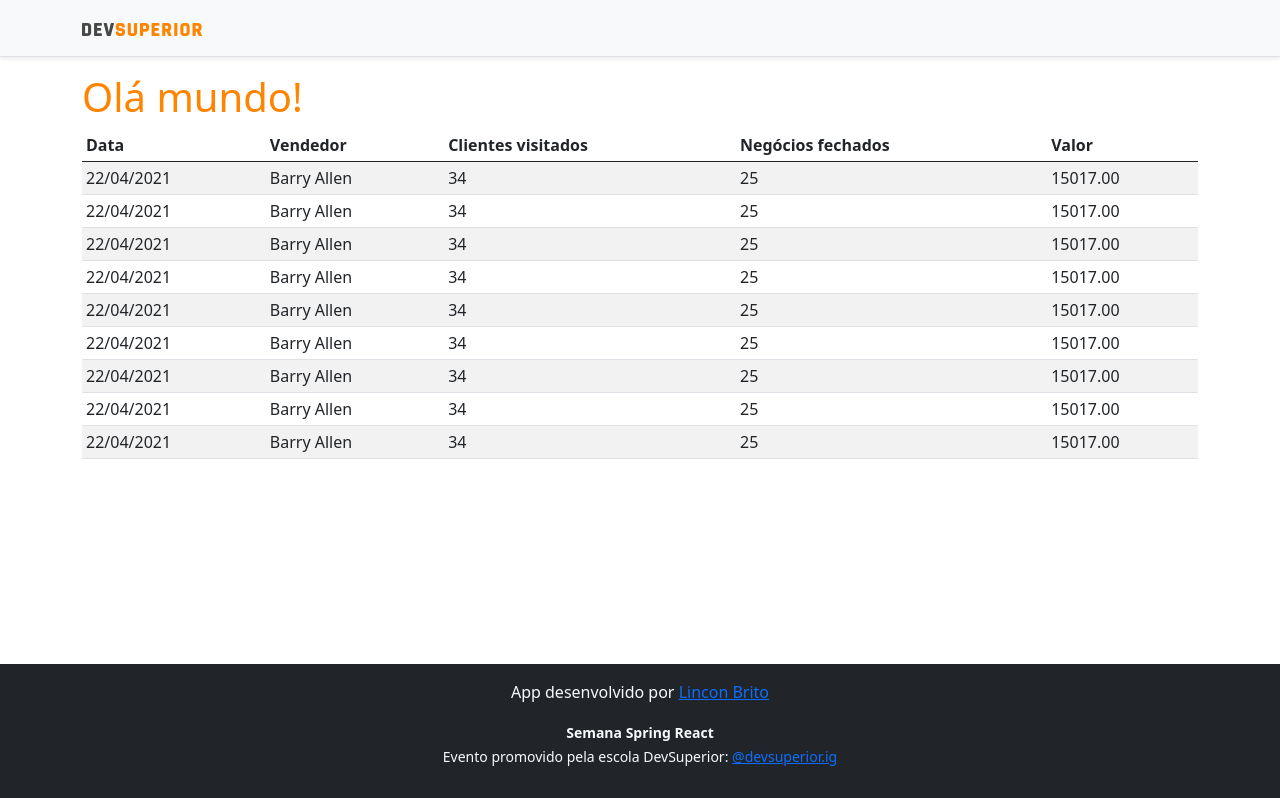
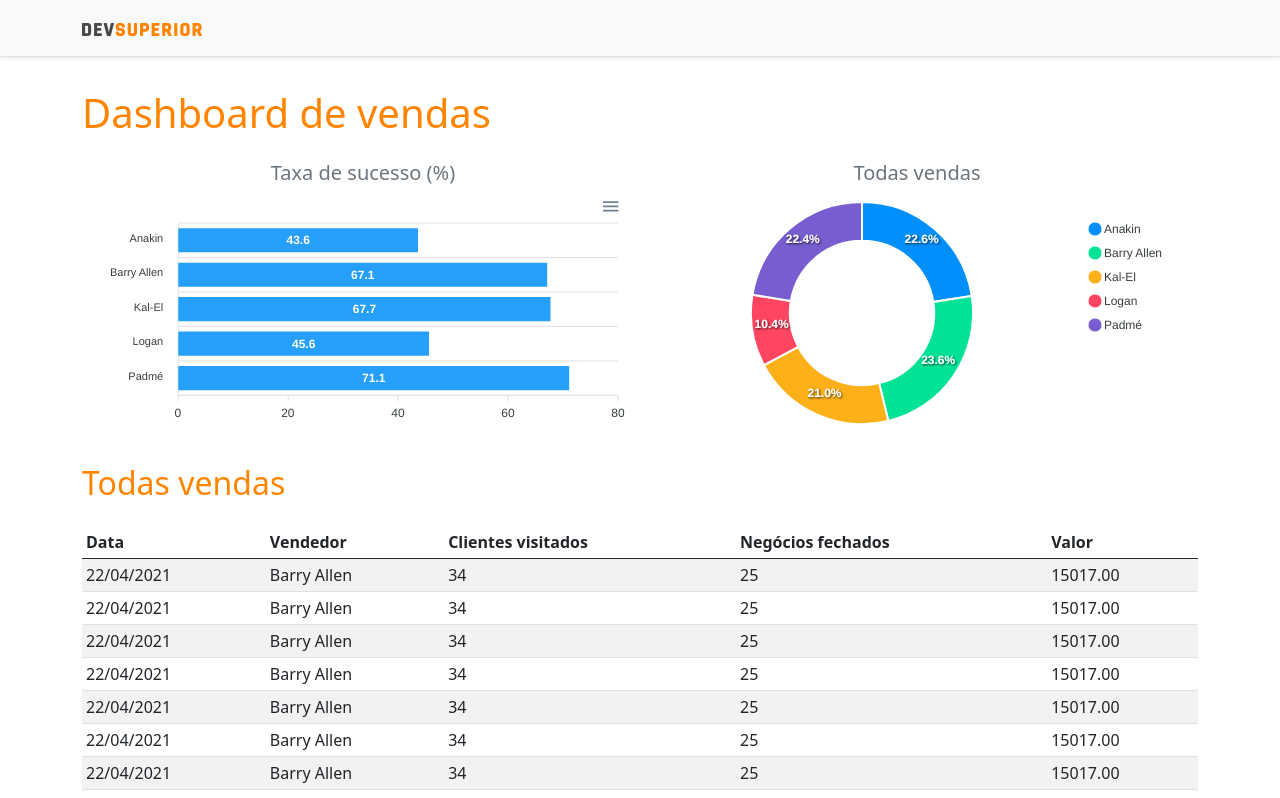
Before and after one commit to eulincon/projeto-sds3, a React (Create React App) app in the folder frontend/: page / in a window 1280 px wide. Shown: the top 798 px of the page. Built offline with nearby package versions, Linux system fonts and the light colour scheme.

Commit message:
Static charts

```diff
--- a/frontend/src/App.tsx
+++ b/frontend/src/App.tsx
@@ -1,4 +1,6 @@
+import BarCharts from 'components/BarCharts'
 import DataTable from 'components/DataTable'
+import DonutChart from 'components/DonutsChart'
 import Footer from 'components/Footer'
 import NavBar from 'components/Navbar'
 
@@ -7,7 +9,22 @@
 		<>
 			<NavBar />
 			<div className='container'>
-				<h1 className='text-primary_'>Olá mundo!</h1>
+				<h1 className='text-primary_ py-3'>Dashboard de vendas</h1>
+				<div className='row px-3'>
+					<div className='col-sm-6'>
+						<h5 className='text-center text-secondary'>Taxa de sucesso (%)</h5>
+						<BarCharts />
+					</div>
+					<div className='col-sm-6'>
+						<h5 className='text-center text-secondary'>Todas vendas</h5>
+						<DonutChart />
+					</div>
+				</div>
+
+				<div className='py-3'>
+					<h2 className='text-primary_'>Todas vendas</h2>
+				</div>
+
 				<DataTable />
 			</div>
 			<Footer />
--- /dev/null
+++ b/frontend/src/components/BarCharts/index.tsx
@@ -0,0 +1,32 @@
+import Chart from 'react-apexcharts'
+export default function BarCharts() {
+	const options = {
+		plotOptions: {
+			bar: {
+				horizontal: true,
+			},
+		},
+	}
+
+	const mockData = {
+		labels: {
+			categories: ['Anakin', 'Barry Allen', 'Kal-El', 'Logan', 'Padmé'],
+		},
+		series: [
+			{
+				name: '% Sucesso',
+				data: [43.6, 67.1, 67.7, 45.6, 71.1],
+			},
+		],
+	}
+	return (
+		<div>
+			<Chart
+				options={{ ...options, xaxis: mockData.labels }}
+				series={mockData.series}
+				type='bar'
+				height='240'
+			/>
+		</div>
+	)
+}
--- /dev/null
+++ b/frontend/src/components/DonutsChart/index.tsx
@@ -0,0 +1,23 @@
+import Chart from 'react-apexcharts'
+export default function DonutChart() {
+	const mockData = {
+		series: [477138, 499928, 444867, 220426, 473088],
+		labels: ['Anakin', 'Barry Allen', 'Kal-El', 'Logan', 'Padmé'],
+	}
+
+	const options = {
+		legend: {
+			show: true,
+		},
+	}
+	return (
+		<div>
+			<Chart
+				options={{ ...options, labels: mockData.labels }}
+				series={mockData.series}
+				type='donut'
+				height='240'
+			/>
+		</div>
+	)
+}
```
